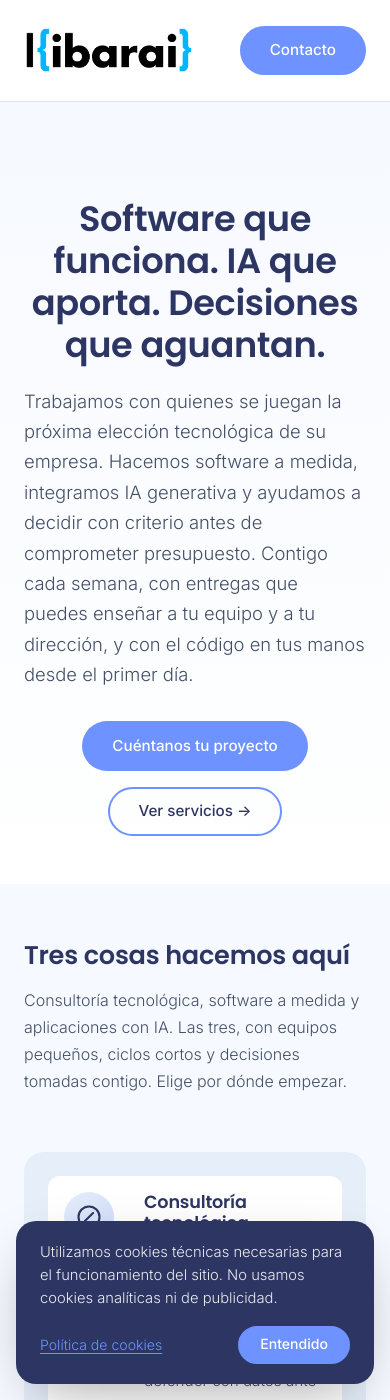
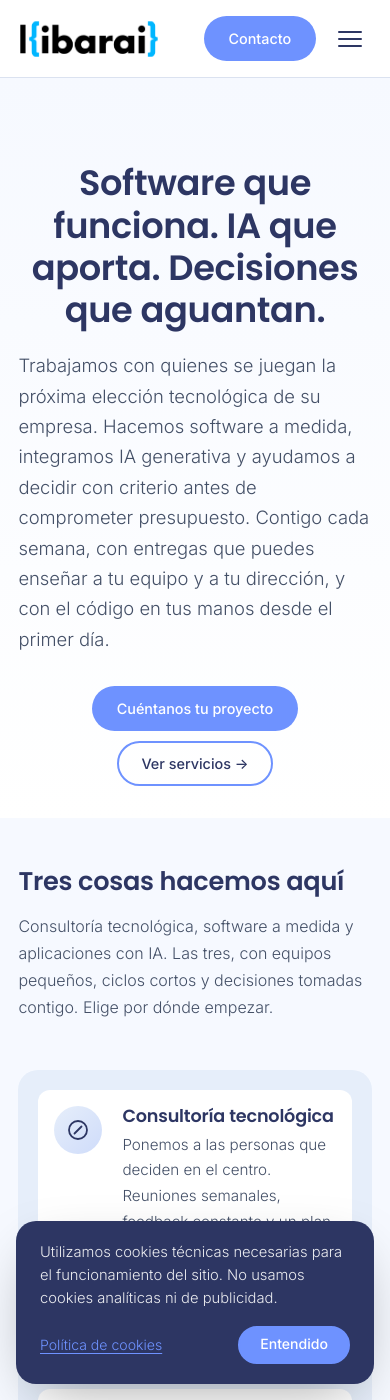
Before and after one commit to Kibarai/Home, a Jekyll site: the page built from index.html, in a window 390 px wide and 1400 px high. Built offline with Jekyll 4.4.1, drawn with Linux system fonts in a browser that asks for light colours.

Commit message:
Mobile/tablet responsive pass + hamburger menu
- Tighter container/section padding at ≤620px and ≤380px
- Trim CTA banner, featured-post, footer and post-cover-band on mobile
- Add tablet-aware hero illustration size
- Hamburger menu on mobile with primary CTA kept visible outside
- Fix stray left margin on nosotros values (drop 32ch cap on mobile)
- Bump page/post/hero top padding on mobile for breathing room

```diff
--- a/_includes/header.html
+++ b/_includes/header.html
@@ -5,14 +5,26 @@
     <a class="brand" href="{{ '/' | relative_url }}" aria-label="{{ s.brand.name }}">
       <img src="{{ '/assets/img/logo.svg' | relative_url }}" alt="{{ s.brand.name }}" height="48">
     </a>
-    <nav aria-label="Principal">
-      {% for item in s.nav %}
-        {% if item.primary %}
-          <a class="btn btn-primary" href="{{ item.url | relative_url }}">{{ item.label }}</a>
-        {% else %}
-          <a href="{{ item.url | relative_url }}">{{ item.label }}</a>
-        {% endif %}
-      {% endfor %}
-    </nav>
+    <div class="nav-right">
+      <nav class="nav-main" id="nav-main" aria-label="Principal">
+        {% for item in s.nav %}{% unless item.primary %}<a href="{{ item.url | relative_url }}">{{ item.label }}</a>{% endunless %}{% endfor %}
+      </nav>
+      {% for item in s.nav %}{% if item.primary %}<a class="btn btn-primary nav-cta" href="{{ item.url | relative_url }}">{{ item.label }}</a>{% endif %}{% endfor %}
+      <button class="nav-toggle" type="button" aria-expanded="false" aria-controls="nav-main" aria-label="Abrir menú">
+        <span></span><span></span><span></span>
+      </button>
+    </div>
   </div>
 </header>
+<script>
+(function () {
+  var btn = document.querySelector('.nav-toggle');
+  var menu = document.getElementById('nav-main');
+  if (!btn || !menu) return;
+  btn.addEventListener('click', function () {
+    var open = btn.getAttribute('aria-expanded') === 'true';
+    btn.setAttribute('aria-expanded', open ? 'false' : 'true');
+    btn.setAttribute('aria-label', open ? 'Abrir menú' : 'Cerrar menú');
+  });
+})();
+</script>
--- a/assets/css/main.css
+++ b/assets/css/main.css
@@ -74,13 +74,28 @@
 .brand { display: inline-flex; align-items: center; text-decoration: none; }
 .brand img { height: 48px; width: auto; display: block; }
 .brand:hover { opacity: .85; }
-.site-header nav { display: flex; align-items: center; gap: 2rem; }
-.site-header nav a {
+.nav-right { display: flex; align-items: center; gap: 2rem; }
+.nav-main { display: flex; align-items: center; gap: 2rem; }
+.nav-main a {
   color: var(--ink); font-family: var(--sans);
   font-size: .95rem; font-weight: 500; text-decoration: none;
 }
-.site-header nav a:hover { color: var(--secondary); }
-.site-header nav a.btn { color: #fff; }
+.nav-main a:hover { color: var(--secondary); }
+.nav-cta { color: #fff; }
+.nav-toggle {
+  display: none;
+  width: 44px; height: 44px; padding: 0;
+  background: transparent; border: 0; cursor: pointer;
+  align-items: center; justify-content: center;
+  flex-direction: column; gap: 5px;
+}
+.nav-toggle span {
+  display: block; width: 24px; height: 2px; background: var(--primary);
+  border-radius: 2px; transition: transform .2s, opacity .2s;
+}
+.nav-toggle[aria-expanded="true"] span:nth-child(1) { transform: translateY(7px) rotate(45deg); }
+.nav-toggle[aria-expanded="true"] span:nth-child(2) { opacity: 0; }
+.nav-toggle[aria-expanded="true"] span:nth-child(3) { transform: translateY(-7px) rotate(-45deg); }
 
 /* Buttons */
 .btn {
@@ -423,24 +438,77 @@
 
 /* Responsive */
 @media (max-width: 960px) {
-  .hero-grid { grid-template-columns: 1fr; gap: 2.5rem; }
+  .hero-grid { grid-template-columns: 1fr; gap: 2rem; }
   .hero-content { text-align: center; }
   .hero-content h1 { max-width: 22ch; margin-left: auto; margin-right: auto; }
   .hero-content .lede { max-width: 52ch; margin-left: auto; margin-right: auto; text-align: left; }
   .hero-actions { justify-content: center; }
-  .hero-illustration { order: -1; max-width: 380px; margin: 0 auto; }
-  .icon-module { grid-template-columns: 1fr; gap: 2.5rem; }
+  .hero-illustration { order: -1; max-width: 340px; margin: 0 auto; }
+  .icon-module { grid-template-columns: 1fr; gap: 2rem; }
   .icon-module .heading-side p { max-width: none; }
-  .featured-post { grid-template-columns: 1fr; padding: 1.75rem; }
-  .info-3col { grid-template-columns: 1fr; gap: 2rem; }
+  .featured-post { grid-template-columns: 1fr; padding: 1.75rem; gap: 2rem; }
+  .info-3col { grid-template-columns: 1fr; gap: 1.5rem; }
   .blog-grid { grid-template-columns: 1fr; }
   .footer-grid { grid-template-columns: 1fr 1fr; gap: 2rem; }
+  .section-heading { margin-bottom: 2.5rem; }
 }
 @media (max-width: 620px) {
-  .site-header nav { gap: 1rem; }
-  .site-header nav a:not(.btn) { display: none; }
-  .footer-grid { grid-template-columns: 1fr; }
-  .icon-module .cards-side { padding: 1.5rem; }
-  .icon-row { grid-template-columns: 60px 1fr; padding: 1rem; }
-  .icon-row .icon-badge { width: 50px; height: 50px; }
+  .container, .container-narrow { padding: 0 1.15rem; }
+  .nav { padding: 1rem 1.15rem; gap: .5rem; }
+  .brand img { height: 40px; }
+  .nav-right { gap: .75rem; }
+  .nav-toggle { display: flex; }
+  .nav-cta { padding: .6rem 1.1rem; font-size: .88rem; }
+  .site-header { position: sticky; }
+  .nav-main {
+    position: absolute; left: 0; right: 0; top: 100%;
+    flex-direction: column; align-items: stretch; gap: 0;
+    background: var(--bg); border-bottom: 1px solid var(--rule);
+    box-shadow: 0 20px 40px -20px rgba(45,54,99,.2);
+    padding: 0 1.15rem;
+    max-height: 0; overflow: hidden;
+    transition: max-height .25s ease, padding .25s ease;
+  }
+  .nav-main a {
+    padding: .85rem 0;
+    border-bottom: 1px solid var(--rule);
+    font-size: 1rem;
+  }
+  .nav-main a:last-child { border-bottom: 0; }
+  .nav-right:has(.nav-toggle[aria-expanded="true"]) .nav-main {
+    max-height: 60vh; padding: .25rem 1.15rem .75rem;
+  }
+  .hero { padding-top: 3.25rem; padding-bottom: 2rem; }
+  .page { padding-top: 3.25rem; padding-bottom: 2rem; }
+  .post-hero { padding-top: 3.25rem; padding-bottom: 2rem; }
+  .hero-illustration { max-width: 260px; }
+  section { padding: 3rem 0; }
+  .section-heading { margin-bottom: 1.75rem; }
+  .featured-post { padding: 1.25rem; gap: 1.5rem; }
+  .featured-post .featured-image { padding: 1rem; font-size: 1rem; }
+  .featured-post h2 { font-size: 1.5rem; }
+  .footer-grid { grid-template-columns: 1fr; gap: 1.75rem; }
+  .site-footer { padding: 2.5rem 0 1.5rem; margin-top: 3rem; }
+  .icon-module .cards-side { padding: 1.25rem; }
+  .icon-row { grid-template-columns: 52px 1fr; padding: 1rem; gap: 1rem; }
+  .icon-row .icon-badge { width: 48px; height: 48px; }
+  .icon-row .icon-badge svg { width: 24px; height: 24px; }
+  .info-icon { width: 72px; height: 72px; margin-bottom: 1rem; }
+  .info-icon svg { width: 34px; height: 34px; }
+  .info-col { padding: 1rem .5rem; }
+  .info-col h3, .info-col p { max-width: none; }
+  .cta-banner { padding: 2.5rem 1.25rem; }
+  .cta-banner p { font-size: 1rem; margin-bottom: 1.5rem; }
+  .post-cover-band { transform: translateY(-18px); padding: 0 1.15rem; }
+  .post-cover-band .cover-panel { aspect-ratio: 16 / 10; }
+  .post-hero-inner { padding: 0 1.15rem; }
+  .contact-card { padding: 1.75rem 1.25rem; }
+  .btn { padding: .75rem 1.4rem; font-size: .9rem; }
+  .hero-actions { gap: .6rem; }
 }
+@media (max-width: 380px) {
+  .container, .container-narrow { padding: 0 .9rem; }
+  .nav { padding: .9rem .9rem; }
+  .cta-banner { padding: 2rem 1rem; }
+  .hero-actions .btn { width: 100%; text-align: center; }
+}
```
